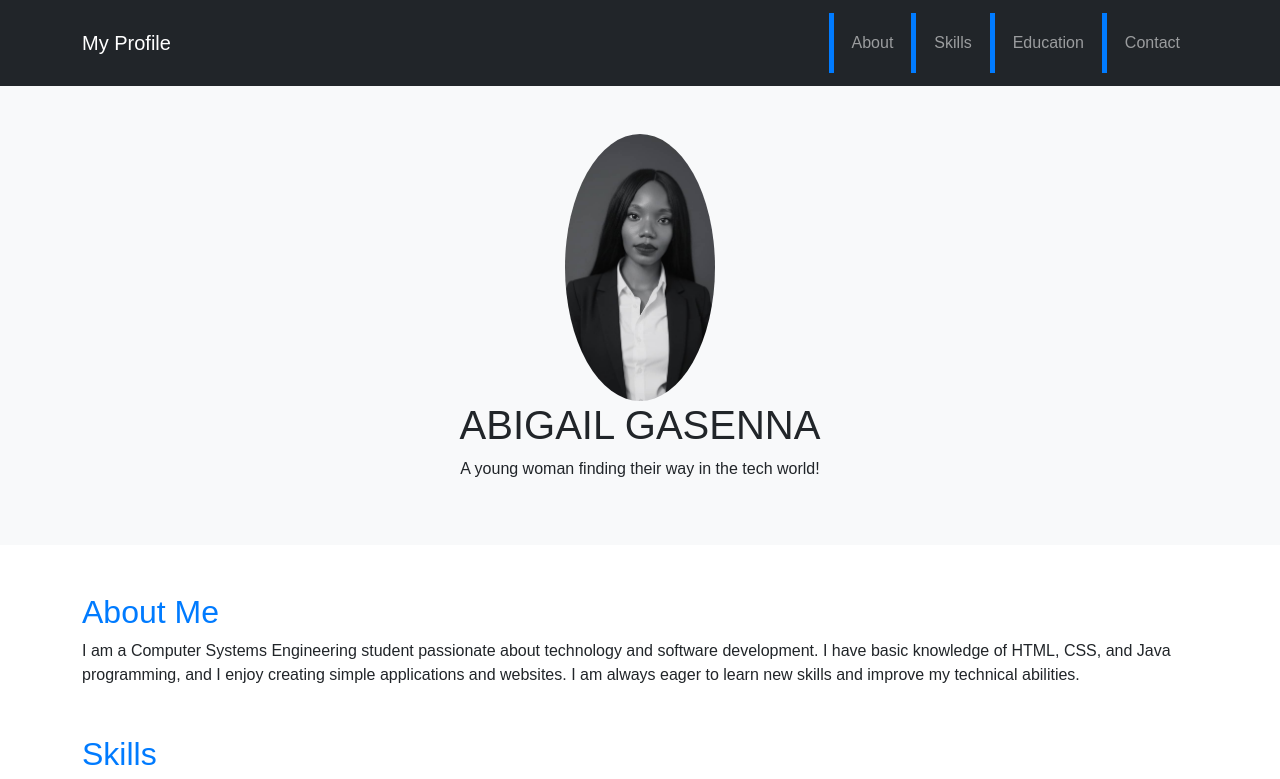
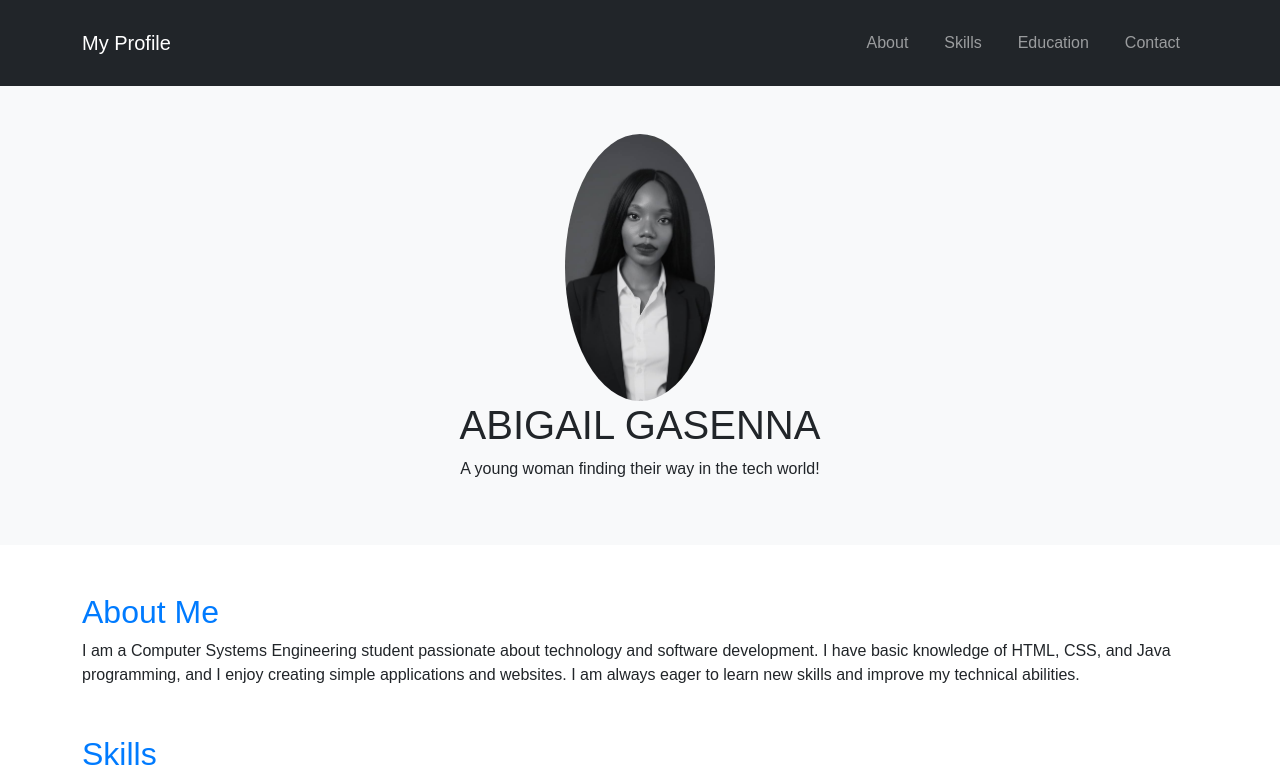
Before and after one commit to tefogasenna-pixel/My-GitProfile, a plain HTML site: page index.html in a window 1280 px wide. Shown: the top 779 px of the page. Drawn offline with nearby package versions, Linux system fonts and the light colour scheme.

Commit message:
Update style.css

```diff
--- a/style.css
+++ b/style.css
@@ -15,6 +15,6 @@ ul li {
     background: transparent;
     padding: 10px;
     margin: 5px 0;
-    border-left: 5px solid #007bff;
+
 
 }
```
